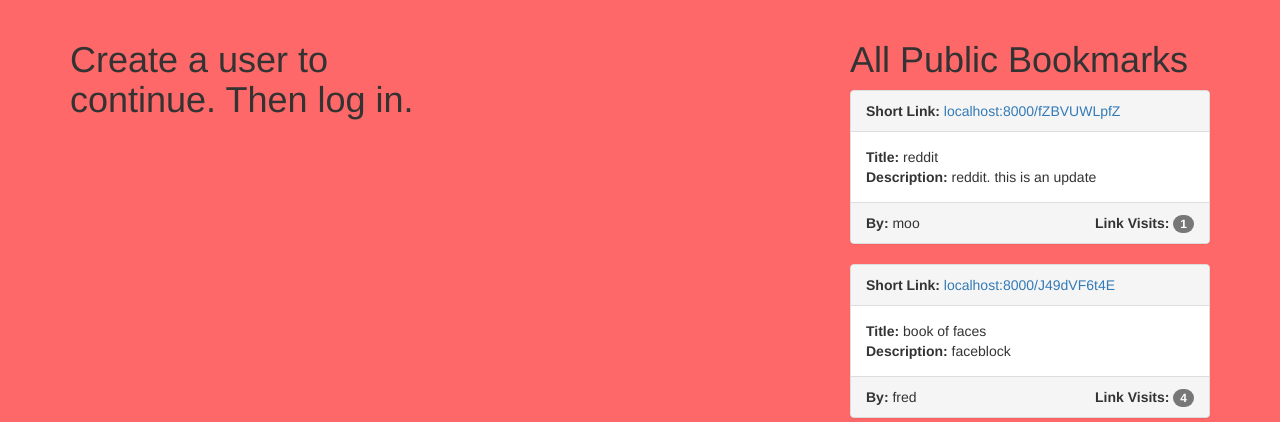
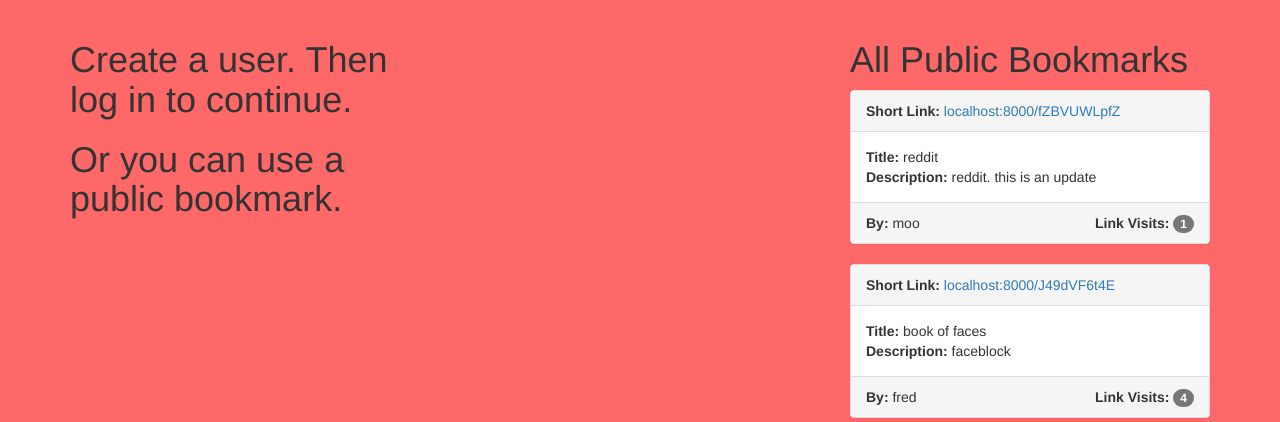
Before and after one commit to tdhuynh/url_shortener, a Django app: page / in a window 1280 px wide. Shown: the part 58-480 px from the top of the page. Run offline with Django 3.2, Linux system fonts and the light colour scheme; data comes from the database, SQL or seed files in the repository; both versions use the stored data as it was after the commit; some libraries are stand-ins or nearby versions.

Commit message:
edits from last night

```diff
--- a/url_shortener/templates/short_app/bookmark_form.html
+++ b/url_shortener/templates/short_app/bookmark_form.html
@@ -52,7 +52,9 @@
             {% endif %}
           {% endfor %}
           {% else %}
-              <h1>Create a user to continue. Then log in.</h1>
+              <h1>Create a user. Then log in to continue.</h1>
+              <h1>Or you can use a public bookmark.</h1>
+
       {% endif %}
     </div>
     </div>
```
Also changed, not shown: url_shortener/db.sqlite3.
